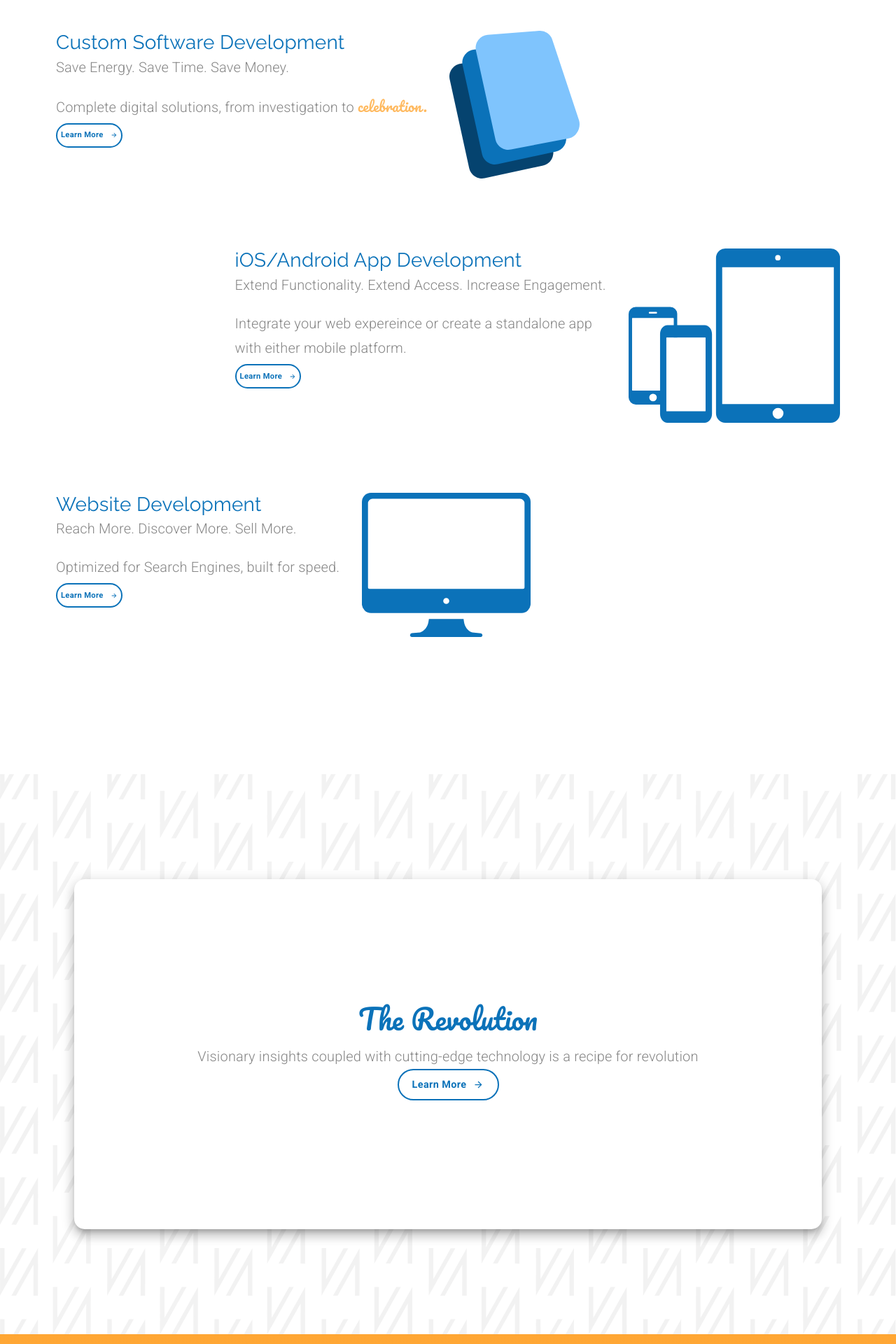
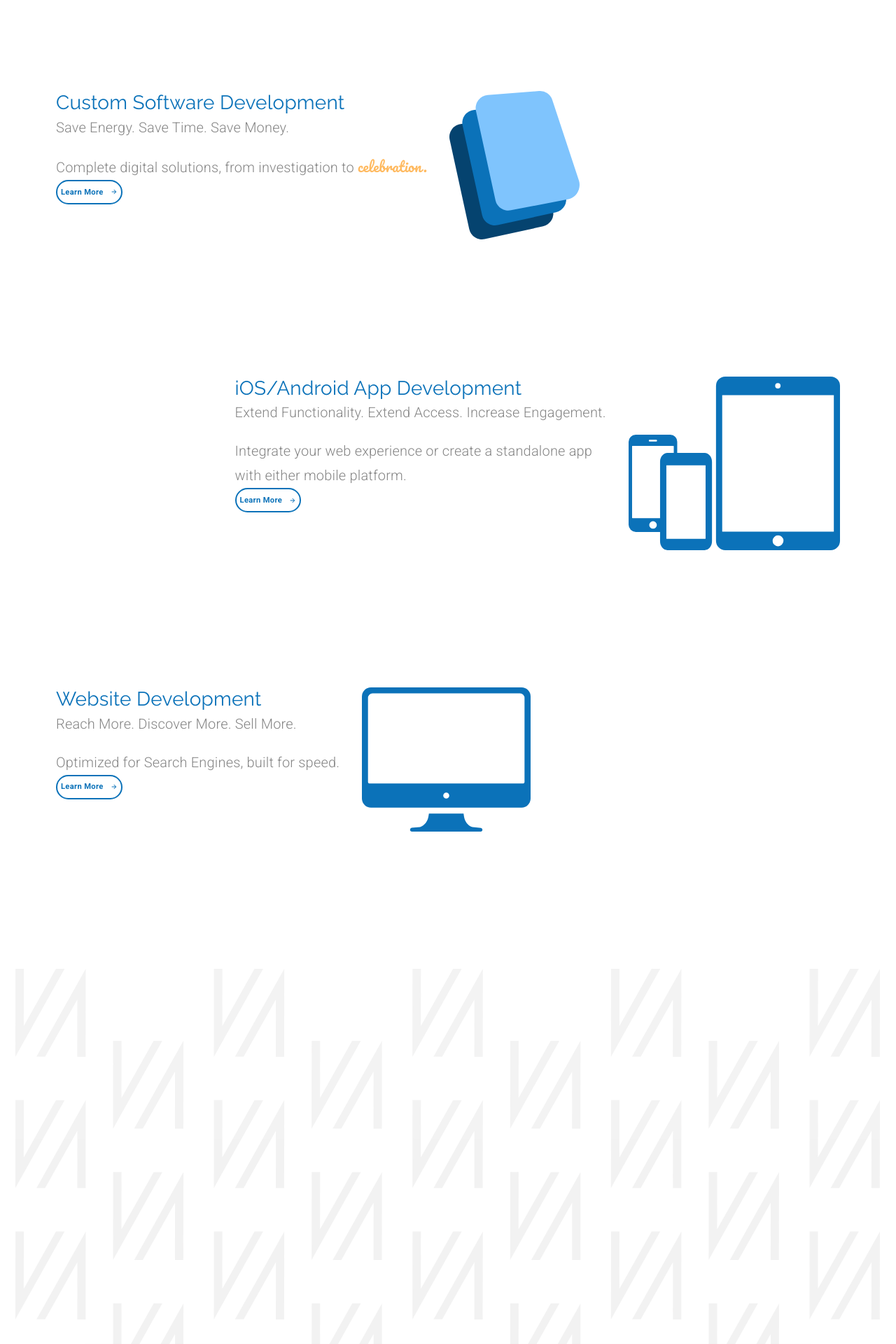
Before and after one commit to sarahflynn/arcdev, a React (Create React App) app: page / in a window 1280 px wide. Shown: the part 660-2580 px from the top of the page at 70% size. Built offline with nearby package versions, Linux system fonts and the light colour scheme.

Commit message:
landing page clean up

```diff
--- a/src/components/LandingPage.js
+++ b/src/components/LandingPage.js
@@ -1,7 +1,7 @@
 import React from "react";
-import { Link } from "react-router-dom";
 import Lottie from "react-lottie";
 import { makeStyles, useTheme } from "@material-ui/core/styles";
+import { Link } from "react-router-dom";
 import {
   Button,
   Card,
@@ -17,19 +17,22 @@
 import ButtonArrow from "./ui/ButtonArrow";
 import customSoftwareIcon from "../assets/Custom Software Icon.svg";
 import mobileAppsIcon from "../assets/mobileIcon.svg";
-import websiteIcon from "../assets/websiteIcon.svg";
+import websitesIcon from "../assets/websiteIcon.svg";
 import revolutionBackground from "../assets/repeatingBackground.svg";
 import infoBackground from "../assets/infoBackground.svg";
 
 const useStyles = makeStyles((theme) => ({
   animation: {
     maxWidth: "50em",
-    maxHeight: "21em",
+    minWidth: "21em",
     marginTop: "2em",
     marginLeft: "10%",
     [theme.breakpoints.down("sm")]: {
       maxWidth: "30em",
     },
+  },
+  buttonContainer: {
+    marginTop: "1em",
   },
   estimateButton: {
     ...theme.typography.estimate,
@@ -42,8 +45,26 @@
       backgroundColor: theme.palette.secondary.light,
     },
   },
-  buttonContainer: {
-    marginTop: "1em",
+  heroTextContainer: {
+    minWidth: "21.5em",
+    marginLeft: "1em",
+    [theme.breakpoints.down("xs")]: {
+      marginLeft: 0,
+    },
+  },
+  icon: {
+    marginLeft: "2em",
+    [theme.breakpoints.down("xs")]: {
+      marginLeft: 0,
+    },
+  },
+  infoBackground: {
+    backgroundImage: `url(${infoBackground})`,
+    backgroundPosition: "center",
+    backgroundSize: "cover",
+    backgroundRepeat: "no-repeat",
+    height: "100%",
+    width: "100%",
   },
   learnButton: {
     ...theme.typography.learnButton,
@@ -53,7 +74,6 @@
     [theme.breakpoints.down("sm")]: {
       marginBottom: "2em",
     },
-    marginTop: 5,
   },
   learnButtonHero: {
     ...theme.typography.learnButton,
@@ -69,38 +89,6 @@
     [theme.breakpoints.down("xs")]: {
       marginTop: "2em",
     },
-  },
-  heroTextContainer: {
-    minWidth: "21.5em",
-    marginLeft: "1em",
-    [theme.breakpoints.down("xs")]: {
-      marginLeft: 0,
-    },
-  },
-  specialText: {
-    fontFamily: "Pacifico",
-    color: theme.palette.common.orange,
-  },
-  subtitle: {
-    marginBottom: "1em",
-  },
-  icon: {
-    marginLeft: "2em",
-    [theme.breakpoints.down("xs")]: {
-      marginLeft: 0,
-    },
-  },
-  serviceContainer: {
-    marginTop: "12em",
-    [theme.breakpoints.down("sm")]: {
-      padding: 25,
-    },
-  },
-  service: {
-    marginBottom: "6em",
-  },
-  [theme.breakpoints.down("xs")]: {
-    marginTop: "4em",
   },
   revolutionBackground: {
     backgroundImage: `url(${revolutionBackground})`,
@@ -124,13 +112,18 @@
       width: "100%",
     },
   },
-  infoBackground: {
-    backgroundImage: `url(${infoBackground})`,
-    backgroundPosition: "center",
-    backgroundSize: "cover",
-    backgroundRepeat: "no-repeat",
-    height: "100%",
-    width: "100%",
+  serviceContainer: {
+    marginTop: "12em",
+    [theme.breakpoints.down("sm")]: {
+      padding: 25,
+    },
+  },
+  specialText: {
+    fontFamily: "Pacifico",
+    color: theme.palette.common.orange,
+  },
+  subtitle: {
+    marginBottom: "1em",
   },
 }));
 
@@ -153,12 +146,13 @@
   return (
     <Grid container direction="column" className={classes.mainContainer}>
       <Grid item>
-        {/*-----Hero Block------*/}
+        {/*-----Hero Block-----*/}
         <Grid container justify="flex-end" alignItems="center" direction="row">
-          <Grid item sm className={classes.heroTextContainer}>
-            <Typography align="center" variant="h2">
+          <Grid sm item className={classes.heroTextContainer}>
+            <Typography variant="h2" align="center">
               Bringing West Coast Technology
-              <br /> to the Midwest
+              <br />
+              to the Midwest
             </Typography>
             <Grid
               container
@@ -194,18 +188,19 @@
               </Grid>
             </Grid>
           </Grid>
-          <Grid item sm className={classes.animation}>
+          <Grid sm item className={classes.animation}>
             <Lottie options={defaultOptions} height={"100%"} width={"100%"} />
           </Grid>
         </Grid>
       </Grid>
-      {/*------Services Block------*/}
-      <Grid item className={classes.serviceContainer}>
-        {/*-----Custom Software Block------*/}
+      <Grid item>
+        {" "}
+        {/*-----Custom Software Block-----*/}
         <Grid
           container
+          direction="row"
           justify={matchesSM ? "center" : undefined}
-          className={classes.service}
+          className={classes.serviceContainer}
         >
           <Grid
             item
@@ -248,16 +243,18 @@
             />
           </Grid>
         </Grid>
-        {/*-----iOS/Android Block------*/}
+      </Grid>
+      <Grid item>
+        {/*-----iOS/Android Block-----*/}
         <Grid
           container
+          direction="row"
           justify={matchesSM ? "center" : "flex-end"}
-          className={classes.service}
+          className={classes.serviceContainer}
         >
           <Grid
             item
             style={{
-              marginLeft: matchesSM ? 0 : "5em",
               textAlign: matchesSM ? "center" : undefined,
             }}
           >
@@ -266,7 +263,7 @@
               Extend Functionality. Extend Access. Increase Engagement.
             </Typography>
             <Typography variant="subtitle1">
-              Integrate your web expereince or create a standalone app
+              Integrate your web experience or create a standalone app
               {matchesSM ? " " : <br />}with either mobile platform.
             </Typography>
             <Button
@@ -290,16 +287,19 @@
           <Grid item style={{ marginRight: matchesSM ? 0 : "5em" }}>
             <img
               className={classes.icon}
-              alt="mobile device icon"
+              alt="mobile phone icon"
               src={mobileAppsIcon}
             />
           </Grid>
         </Grid>
-        {/*-----Websites Block------*/}
+      </Grid>
+      <Grid item>
+        {/*-----Websites Block-----*/}
         <Grid
           container
+          direction="row"
           justify={matchesSM ? "center" : undefined}
-          className={classes.service}
+          className={classes.serviceContainer}
         >
           <Grid
             item
@@ -337,18 +337,18 @@
             <img
               className={classes.icon}
               alt="website icon"
-              src={websiteIcon}
+              src={websitesIcon}
             />
           </Grid>
         </Grid>
       </Grid>
-      {/*-----Revolution Block------*/}
       <Grid item>
+        {/*-----The Revolution Block-----*/}
         <Grid
           container
+          style={{ height: "100em", marginTop: "12em" }}
           alignItems="center"
           justify="center"
-          style={{ height: "100vh", marginTop: "6em" }}
         >
           <Card className={classes.revolutionCard}>
             <CardContent>
@@ -365,7 +365,7 @@
                 <Grid item>
                   <Typography variant="subtitle1">
                     Visionary insights coupled with cutting-edge technology is a
-                    recipe for revolution
+                    recipe for revolution.
                   </Typography>
                   <Button
                     onClick={() => setValue(2)}
@@ -388,12 +388,13 @@
           <div className={classes.revolutionBackground} />
         </Grid>
       </Grid>
-      {/*-----About Block------*/}
       <Grid item>
+        {/*-----Information Block-----*/}
         <Grid
           container
-          style={{ height: "100vh" }}
+          style={{ height: "80em" }}
           alignItems="center"
+          direction="row"
           className={classes.infoBackground}
         >
           <Grid
@@ -411,13 +412,13 @@
             >
               <Grid
                 container
+                style={{ marginBottom: matchesXS ? "10em" : 0 }}
                 direction="column"
-                style={{ marginBottom: matchesXS ? "10em" : 0 }}
               >
-                <Typography style={{ color: "white" }} variant="h2">
+                <Typography variant="h2" style={{ color: "white" }}>
                   About Us
                 </Typography>
-                <Typography variant="subtitle2">Let's Get Personal</Typography>
+                <Typography variant="subtitle2">Let's get personal.</Typography>
                 <Grid item>
                   <Button
                     onClick={() => setValue(3)}
@@ -442,13 +443,15 @@
               }}
             >
               <Grid container direction="column">
-                <Typography style={{ color: "white" }} variant="h2">
+                <Typography variant="h2" style={{ color: "white" }}>
+                  Contact Us
+                </Typography>
+                <Typography variant="subtitle2">
                   Say hello!{" "}
                   <span role="img" aria-label="waving hand">
-                    🤗
+                    👋🏻
                   </span>
                 </Typography>
-                <Typography variant="subtitle2">Let's Get Personal</Typography>
                 <Grid item>
                   <Button
                     onClick={() => setValue(4)}
@@ -467,8 +470,8 @@
           </Grid>
         </Grid>
       </Grid>
-      {/*-----Call to Action Block------*/}
       <Grid item>
+        {/*-----Call To Action Block-----*/}
         <CallToAction setValue={setValue} />
       </Grid>
     </Grid>
```
